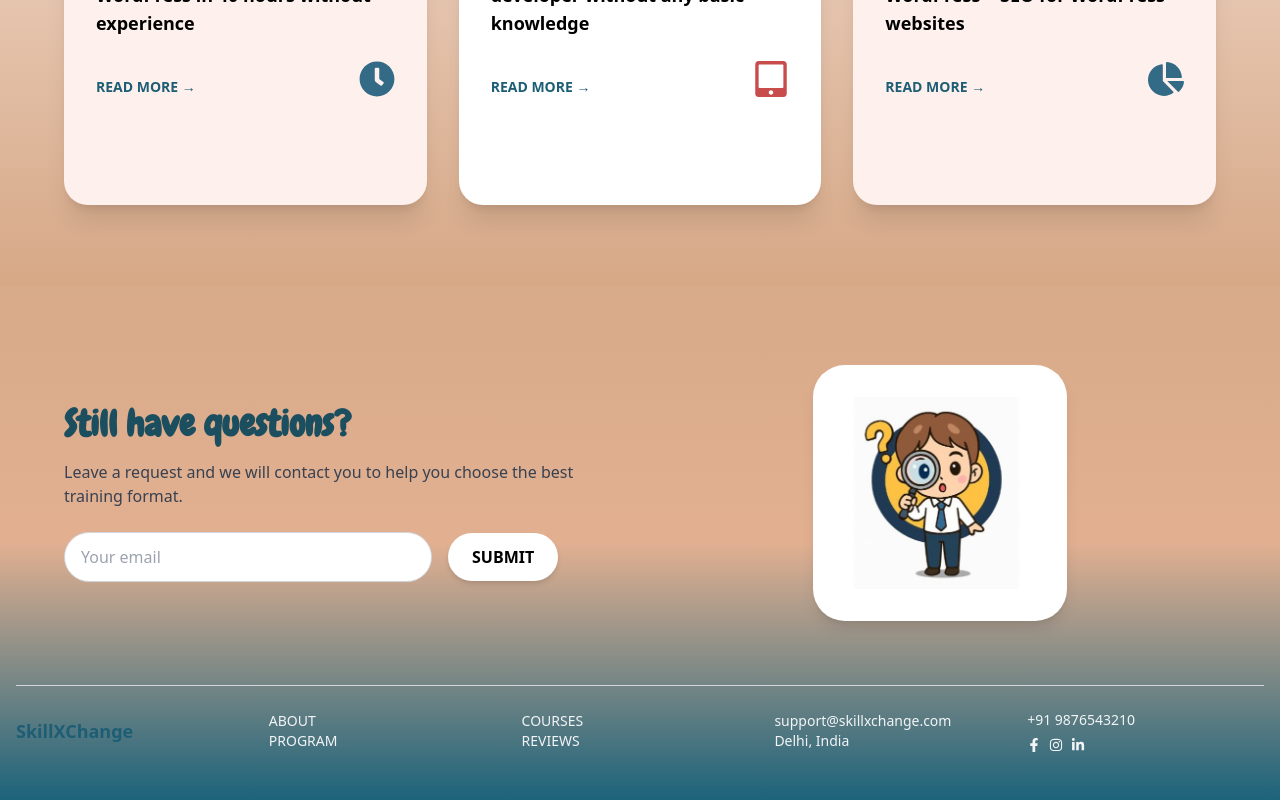
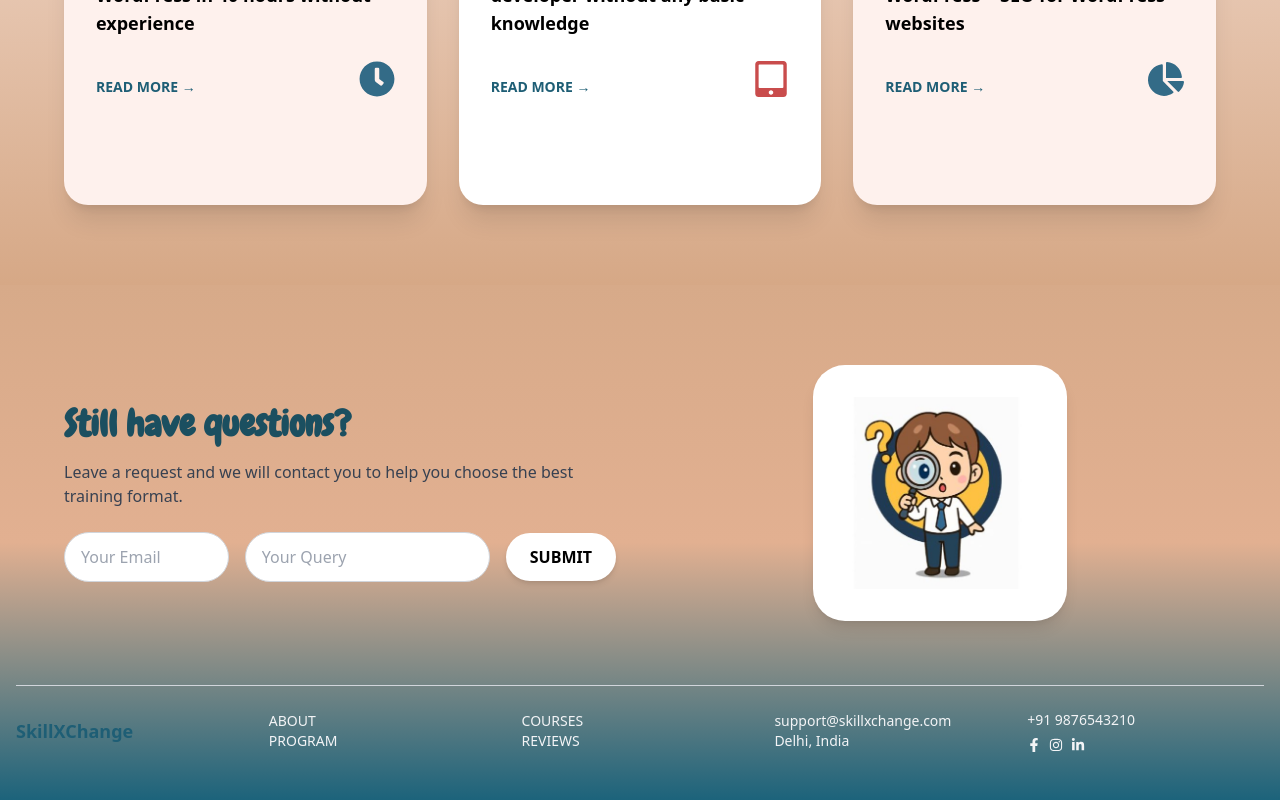
Before and after one commit to verma-riya20/SkillXhange, a React (Vite) app in the folder Frontend/: page / in a window 1280 px wide. Shown: the part 1911-2711 px from the top of the page. Built offline with nearby package versions, Linux system fonts and the light colour scheme.

Commit message:
query added

```diff
--- a/Frontend/src/components/Home.jsx
+++ b/Frontend/src/components/Home.jsx
@@ -156,15 +156,23 @@ const EasyStudyHome = () => {
             <form
   action="https://formsubmit.co/preeti1504kumari@gmail.com"
   method="POST"
-              className="flex items-center gap-4"
+  className="flex flex-col md:flex-row items-center gap-4"
 >
   <input
     type="email"
+    name="email"
+    placeholder="Your Email"
+    required
+    className="px-4 py-3 rounded-full border border-gray-300 focus:outline-none w-full md:w-1/3"
+  />
+  <input
+    type="text"
     name="query"
-              placeholder="Your email"
+    placeholder="Your Query"
     required
-             className="px-4 py-3 rounded-full border border-gray-300 focus:outline-none w-2/3"
+    className="px-4 py-3 rounded-full border border-gray-300 focus:outline-none w-full md:w-1/2"
   />
+
             <input type="hidden" name="_subject" value="New Query from Bookstore" />
              <input type="hidden" name="_captcha" value="false" />
             <button
```
Lines whose indentation alone changed are shown as unchanged.
